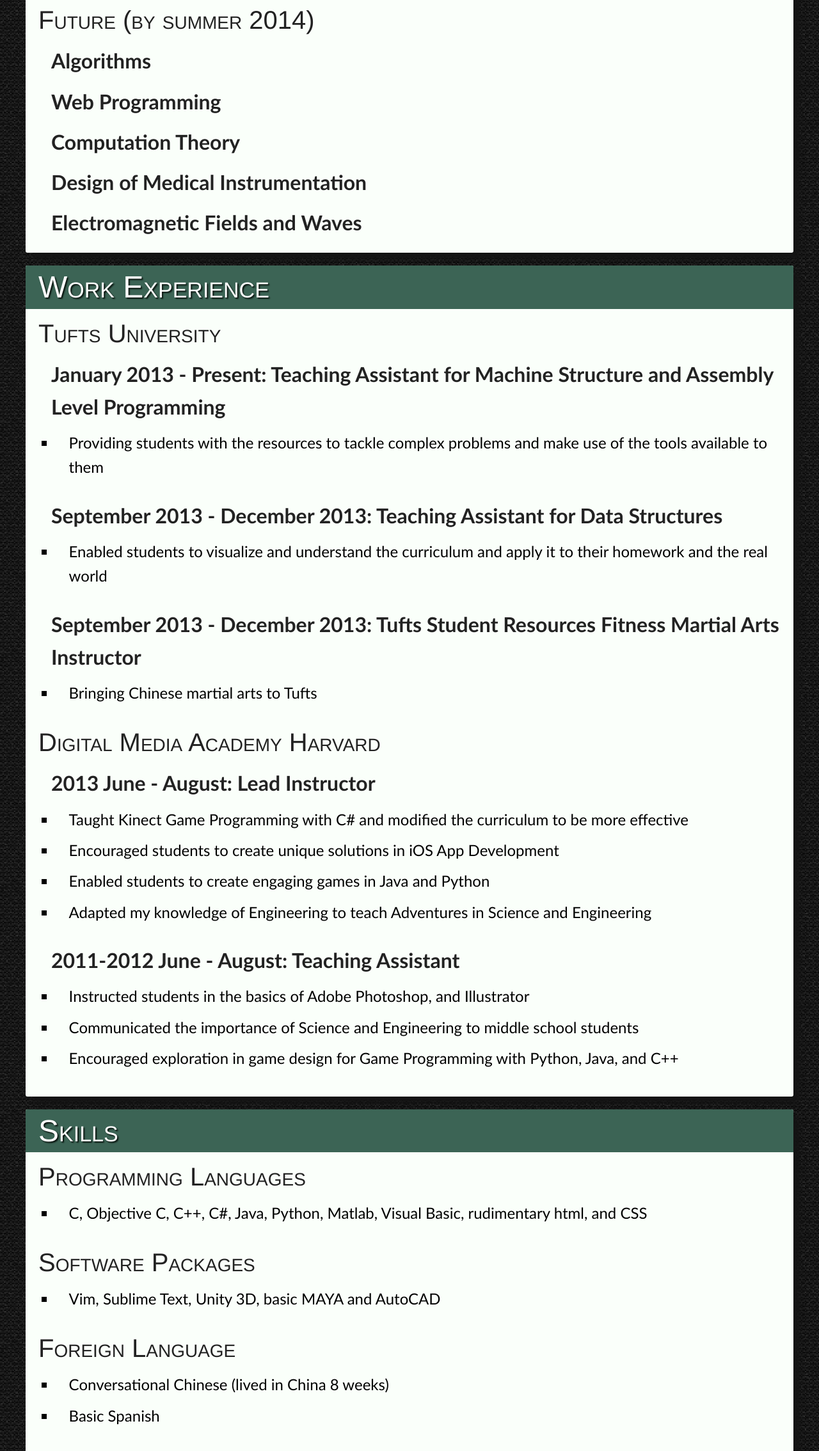
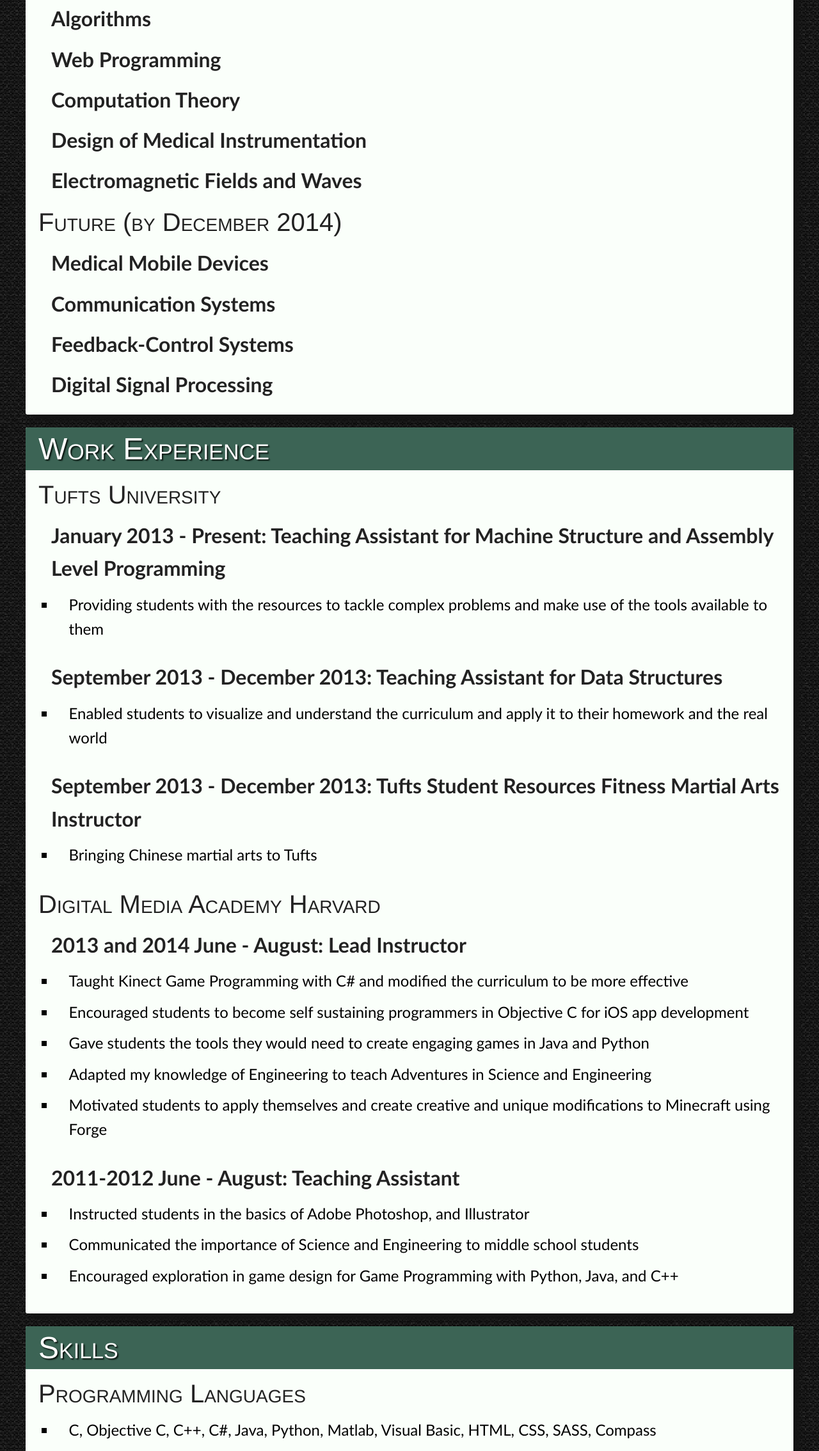
Before and after one commit to ryand626/ryand626.github.io, a plain HTML site: page resume.html in a window 1280 px wide. Shown: the part 1477-3745 px from the top of the page at 64% size. Drawn offline with Linux system fonts and the light colour scheme.

Commit message:
updated resume

```diff
--- a/resume.html
+++ b/resume.html
@@ -16,6 +16,7 @@
         <script src = "js/vendor/modernizr.js"></script>
         <script src = "js/foundation/foundation.js"></script>
         <script src = "js/foundation/foundation.topbar.js"></script>
+        <meta http-equiv="Content-Type" content="text/html; charset=utf-8"/>
 
 	</head>
 	<body>
@@ -82,15 +83,19 @@
 								<dt>Number Systems</dt><dd></dd>
 								<dt>Differential Equations</dt><dd></dd>
 								<dt>Probability and Statistics</dt><dd></dd>
-							</dl>
-
-						<h3>Future (by summer 2014)</h3>
-							<dl>
 								<dt>Algorithms</dt><dd></dd>
 								<dt>Web Programming</dt><dd></dd>
 								<dt>Computation Theory</dt><dd></dd>
 								<dt>Design of Medical Instrumentation</dt><dd></dd>
 								<dt>Electromagnetic Fields and Waves</dt><dd></dd>
+							</dl>
+
+						<h3>Future (by December 2014)</h3>
+							<dl>
+								<dt>Medical Mobile Devices</dt><dd></dd>
+								<dt>Communication Systems</dt><dd></dd>
+								<dt>Feedback-Control Systems</dt><dd></dd>
+								<dt>Digital Signal Processing</dt><dd></dd>
 							</dl>
 					</div>
 
@@ -121,13 +126,14 @@
 						<h3>Digital Media Academy Harvard</h3>
 
 						<dl>
-							<dt>2013 June - August: Lead Instructor</dt><dd></dd>
+							<dt>2013 and 2014 June - August: Lead Instructor</dt><dd></dd>
 						</dl>
 						<ul>
 							<li>Taught Kinect Game Programming with C# and modified the curriculum to be more effective</li>
-							<li>Encouraged students to create unique solutions in iOS App Development</li>
-							<li>Enabled students to create engaging games in Java and Python</li>
+							<li>Encouraged students to become self sustaining programmers in Objective C for iOS app development</li>
+							<li>Gave students the tools they would need to create engaging games in Java and Python</li>
 							<li>Adapted my knowledge of Engineering to teach Adventures in Science and Engineering</li>
+							<li>Motivated students to apply themselves and create creative and unique modifications to Minecraft using Forge</li>
 						</ul>
 						<dl>
 							<dt>2011-2012 June - August: Teaching Assistant</dt><dd></dd>
@@ -145,11 +151,11 @@
 						<h2>Skills</h2>
 						<h3>Programming Languages</h3>
 							<ul>
-								<li>C, Objective C, C++, C#, Java, Python, Matlab, Visual Basic, rudimentary html, and CSS</li>
+								<li>C, Objective C, C++, C#, Java, Python, Matlab, Visual Basic, HTML, CSS, SASS, Compass</li>
 							</ul>
 						<h3>Software Packages</h3>
 							<ul>
-								<li>Vim, Sublime Text, Unity 3D, basic MAYA and AutoCAD</li>
+								<li>Vim, Sublime Text, Unity 3D, Foundation basic MAYA and AutoCAD</li>
 							</ul>
 						<h3>Foreign Language</h3>
 							<ul>
@@ -164,7 +170,7 @@
 								<li>5 animal 5 element Hong Jia (&#27946;&#23478;)</li>
 								<li>Yang style Taichi (&#22826;&#26497;&#25331;)</li>
 								<li>Northern Shaolin Longfist (&#38271;&#25331;)</li>
-								<li>Sun style Bagua (&#38271;&#25331;)</li>
+								<li>Sun style Bagua （八卦）</li>
 								<li>Wing Chun (&#21647;&#26149;)</li>
 							</ul>
 
```
